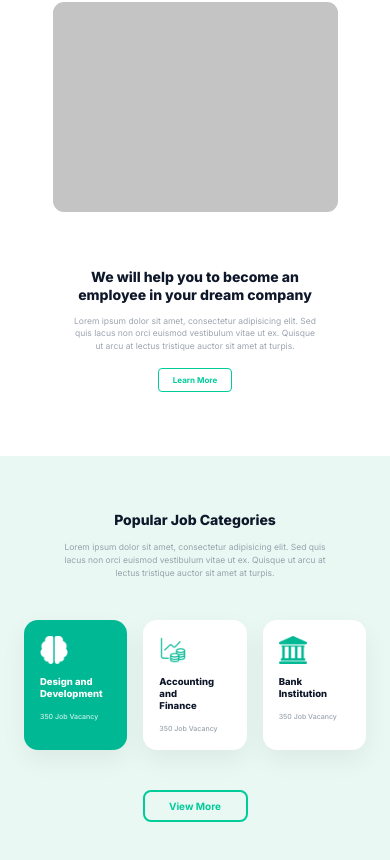
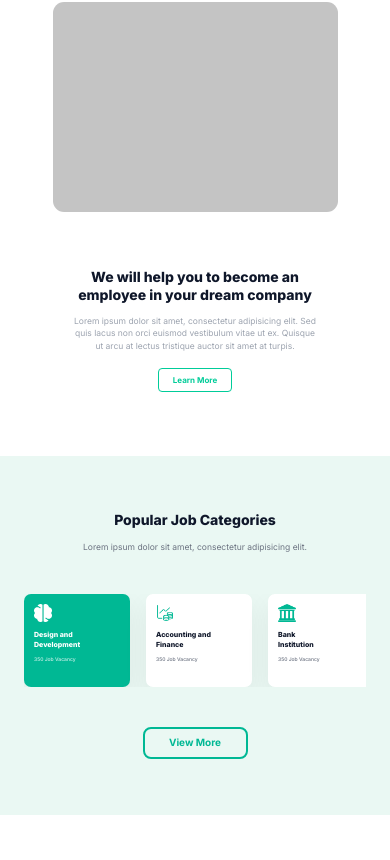
Before and after one commit to joseficani/jobnow, a Next.js app: page / in a window 390 px wide. Shown: the part 1797-2657 px from the top of the page. After the commit the page ends 2612 px from the top, so only its background shows below. Built offline with nearby package versions, Linux system fonts and the light colour scheme.

Commit message:
updated one

```diff
--- a/app/globals.css
+++ b/app/globals.css
@@ -1,5 +1,6 @@
 
 @import "tailwindcss";
+@import "swiper/css";
 
 :root {
   --bg: #ffffff;
--- a/components/JobCategories.tsx
+++ b/components/JobCategories.tsx
@@ -1,16 +1,15 @@
+"use client";
+
 import Image from "next/image";
-
-const CARD_W = 285;
-const GAP = 24;
-const PEEK = 0.3;
-const extraPeekPx = GAP + Math.round(CARD_W * PEEK);
+import { useState } from "react";
+import { Swiper, SwiperSlide } from "swiper/react";
+import "swiper/css";
 
 const categories = [
   {
     title: "Design and\nDevelopment",
     jobs: "350 Job Vacancy",
     icon: "/images/cat-design.png",
-    active: true,
   },
   {
     title: "Accounting and\nFinance",
@@ -34,24 +33,33 @@ const categories = [
   },
 ];
 
+const ICON_WHITE = "brightness-0 invert";
+
 function CategoryCard({
   title,
   jobs,
   icon,
-  active,
+  index,
+  activeIndex,
+  setActiveIndex,
 }: {
   title: string;
   jobs: string;
   icon: string;
-  active?: boolean;
+  index: number;
+  activeIndex: number;
+  setActiveIndex: (i: number) => void;
 }) {
+  const active = index === activeIndex;
+
   return (
     <div
+      onMouseEnter={() => setActiveIndex(index)}
       className={[
         "w-[285px] h-[248px] shrink-0 rounded-[20px] p-7",
         "shadow-[0_12px_30px_rgba(0,0,0,0.06)]",
         "transition-all duration-300 hover:-translate-y-1 hover:shadow-[0_18px_40px_rgba(0,0,0,0.10)]",
-        active ? "bg-[var(--brand)]" : "bg-white",
+        active ? "bg-[var(--brand)] text-white" : "bg-white text-[var(--text)]",
       ].join(" ")}
     >
       <div className="h-[49px] w-[49px]">
@@ -60,20 +68,88 @@ function CategoryCard({
           alt=""
           width={49}
           height={49}
-          className={active ? "brightness-[10]" : ""}
+          className={[
+            "transition-all duration-300",
+            active ? ICON_WHITE : "",
+          ].join(" ")}
+        />
+      </div>
+
+      <h3 className="mt-7 whitespace-pre-line text-[16px] font-extrabold leading-[1.25]">
+        {title}
+      </h3>
+
+      <p
+        className={[
+          "mt-10 text-[10px] font-medium whitespace-nowrap",
+          active ? "text-white/80" : "text-[var(--muted)]",
+        ].join(" ")}
+      >
+        {jobs}
+      </p>
+    </div>
+  );
+}
+
+function MobileCard({
+  title,
+  jobs,
+  icon,
+  index,
+  activeIndex,
+  setActiveIndex,
+}: {
+  title: string;
+  jobs: string;
+  icon: string;
+  index: number;
+  activeIndex: number;
+  setActiveIndex: (i: number) => void;
+}) {
+  const active = index === activeIndex;
+
+  return (
+    <div
+      onMouseEnter={() => setActiveIndex(index)}
+      onClick={() => setActiveIndex(index)}
+      className={[
+        "w-[106px] h-[93px] rounded-[7px]",
+        "shadow-[0_10px_26px_rgba(0,0,0,0.06)]",
+        "transition-all duration-300",
+        active ? "bg-[var(--brand)]" : "bg-white",
+      ].join(" ")}
+      style={{ padding: 10 }}
+    >
+      <div className="h-[18px] w-[18px]">
+        <Image
+          src={icon}
+          alt=""
+          width={18}
+          height={18}
+          className={[
+            "transition-all duration-300",
+            active ? ICON_WHITE : "",
+          ].join(" ")}
         />
       </div>
 
       <h3
         className={[
-          "mt-7 whitespace-pre-line text-[16px] font-extrabold leading-[1.25]",
+          "mt-[8px] whitespace-pre-line font-extrabold leading-[10px]",
+          "w-[56px] h-[21px] text-[7px]",
           active ? "text-white" : "text-[var(--text)]",
         ].join(" ")}
       >
         {title}
       </h3>
 
-      <p className={["mt-10 text-[10px] font-medium", active ? "text-white/80" : "text-[#9aa3ad]"].join(" ")}>
+      <p
+        className={[
+          "mt-[6px] font-medium leading-[5px]",
+          "text-[5px] whitespace-nowrap",
+          active ? "text-white/80" : "text-[var(--muted)]",
+        ].join(" ")}
+      >
         {jobs}
       </p>
     </div>
@@ -81,6 +157,8 @@ function CategoryCard({
 }
 
 export default function PopularJobCategories() {
+  const [activeIndex, setActiveIndex] = useState(0);
+
   return (
     <section className="w-full overflow-x-hidden bg-[#eaf8f3]">
       <div className="container mx-auto px-6 py-14 md:px-12 md:py-20">
@@ -89,60 +167,44 @@ export default function PopularJobCategories() {
             Popular Job Categories
           </h2>
 
-          <p className="mx-auto mt-3 max-w-[280px] text-[8.5px] leading-[1.55] text-[#97a1ab] md:mt-4 md:max-w-[760px] md:text-[14px] md:leading-6">
-            Lorem ipsum dolor sit amet, consectetur adipisicing elit. Sed quis lacus non orci euismod
-            vestibulum vitae ut ex. Quisque ut arcu at lectus tristique auctor sit amet at turpis.
+          <p className="mx-auto mt-3 max-w-[280px] text-[8.5px] leading-[1.55] text-[var(--muted)] md:mt-4 md:max-w-[760px] md:text-[14px] md:leading-6">
+            Lorem ipsum dolor sit amet, consectetur adipisicing elit.
           </p>
         </div>
 
         <div className="mt-10 md:mt-14">
-          <div className="grid grid-cols-3 gap-4 md:hidden">
-            {categories.slice(0, 3).map((c) => (
-              <div
-                key={c.title}
-                className={[
-                  "rounded-[14px] p-4 shadow-[0_10px_26px_rgba(0,0,0,0.06)]",
-                  c.active ? "bg-[var(--brand)]" : "bg-white",
-                ].join(" ")}
-              >
-                <div className="h-[28px] w-[28px]">
-                  <Image
-                    src={c.icon}
-                    alt=""
-                    width={28}
-                    height={28}
-                    className={c.active ? "brightness-[10]" : ""}
-                  />
-                </div>
-
-                <h3
-                  className={[
-                    "mt-3 whitespace-pre-line text-[9.5px] font-extrabold leading-[1.25]",
-                    c.active ? "text-white" : "text-[var(--text)]",
-                  ].join(" ")}
-                >
-                  {c.title}
-                </h3>
-
-                <p className={["mt-3 text-[7px] font-medium", c.active ? "text-white/80" : "text-[#9aa3ad]"].join(" ")}>
-                  {c.jobs}
-                </p>
-              </div>
-            ))}
-          </div>
-          <div className="hidden md:block">
-            <div className="overflow-hidden" style={{ width: `calc(100% + ${extraPeekPx}px)` }}>
-              <div className="flex gap-6">
-                {categories.map((c) => (
-                  <CategoryCard
-                    key={c.title}
+          <div className="md:hidden overflow-hidden">
+            <Swiper slidesPerView="auto" spaceBetween={16} grabCursor className="!overflow-visible">
+              {categories.map((c, i) => (
+                <SwiperSlide key={c.title} style={{ width: 106 }}>
+                  <MobileCard
                     title={c.title}
                     jobs={c.jobs}
                     icon={c.icon}
-                    active={c.active}
+                    index={i}
+                    activeIndex={activeIndex}
+                    setActiveIndex={setActiveIndex}
                   />
+                </SwiperSlide>
+              ))}
+            </Swiper>
+          </div>
+          <div className="hidden md:block">
+            <div className="overflow-hidden -mr-[110px]">
+              <Swiper slidesPerView="auto" spaceBetween={24} grabCursor className="!overflow-visible">
+                {categories.map((c, i) => (
+                  <SwiperSlide key={c.title} style={{ width: 285 }}>
+                    <CategoryCard
+                      title={c.title}
+                      jobs={c.jobs}
+                      icon={c.icon}
+                      index={i}
+                      activeIndex={activeIndex}
+                      setActiveIndex={setActiveIndex}
+                    />
+                  </SwiperSlide>
                 ))}
-              </div>
+              </Swiper>
             </div>
           </div>
         </div>
@@ -153,9 +215,9 @@ export default function PopularJobCategories() {
             className="
               inline-flex items-center justify-center
               h-[32px] w-[105px] rounded-[8px]
-              border-2 border-[#00cc99] bg-transparent
-              text-[10px] font-bold text-[#00cc99]
-              transition-all duration-300 hover:bg-[#00cc99] hover:text-white hover:shadow-md
+              border-2 border-[var(--brand)] bg-transparent
+              text-[10px] font-bold text-[var(--brand)]
+              transition-all duration-300 hover:bg-[var(--brand)] hover:text-white hover:shadow-md
               md:h-[40px] md:w-[120px] md:rounded-[10px] md:text-[11px]
             "
           >
--- a/package.json
+++ b/package.json
@@ -11,7 +11,8 @@
   "dependencies": {
     "next": "16.1.6",
     "react": "19.2.3",
-    "react-dom": "19.2.3"
+    "react-dom": "19.2.3",
+    "swiper": "^12.1.2"
   },
   "devDependencies": {
     "@tailwindcss/postcss": "^4",
```
Also changed, not shown: public/images/cat-design.png, 1 other file (tests, documents, lock files or other folders).
